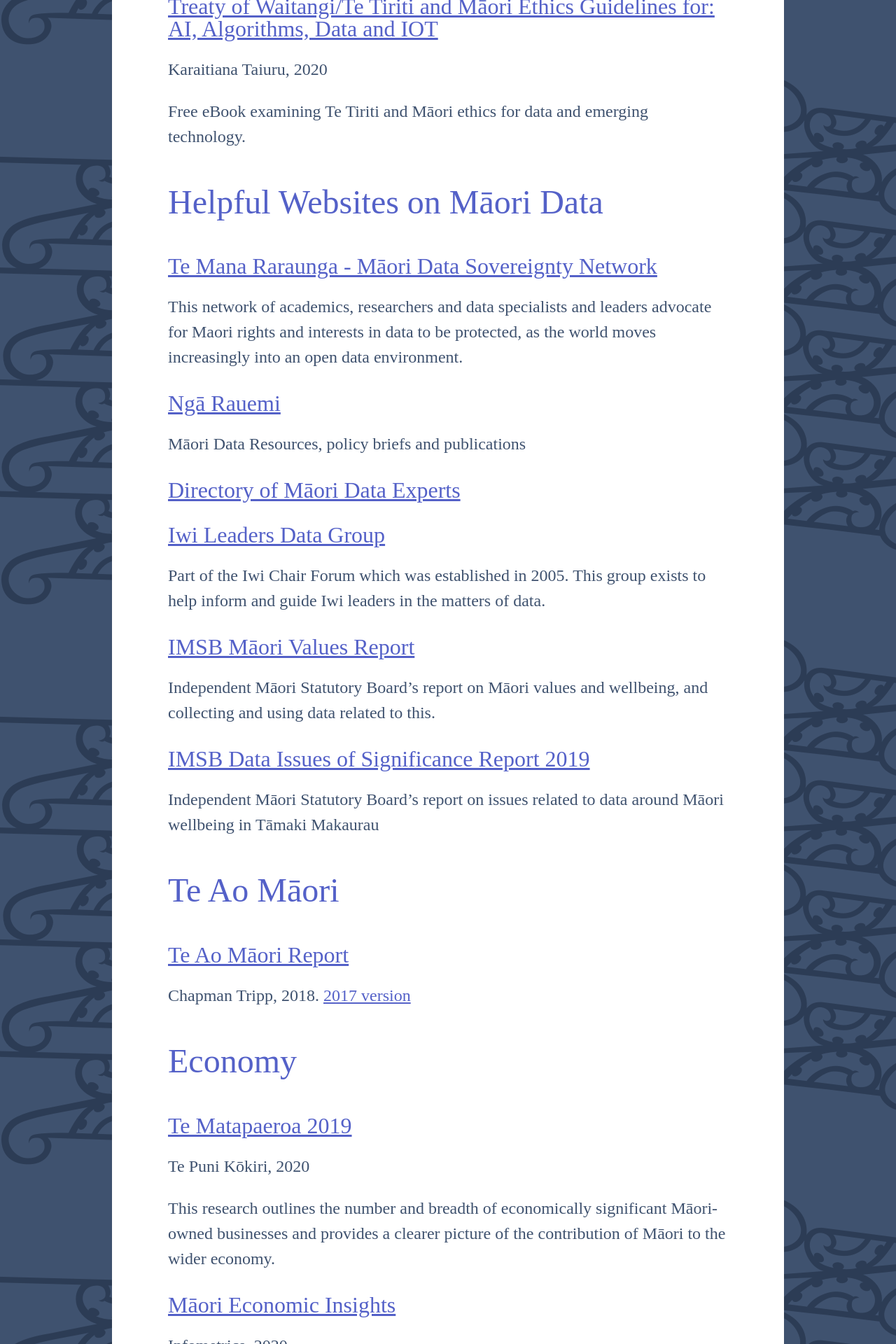
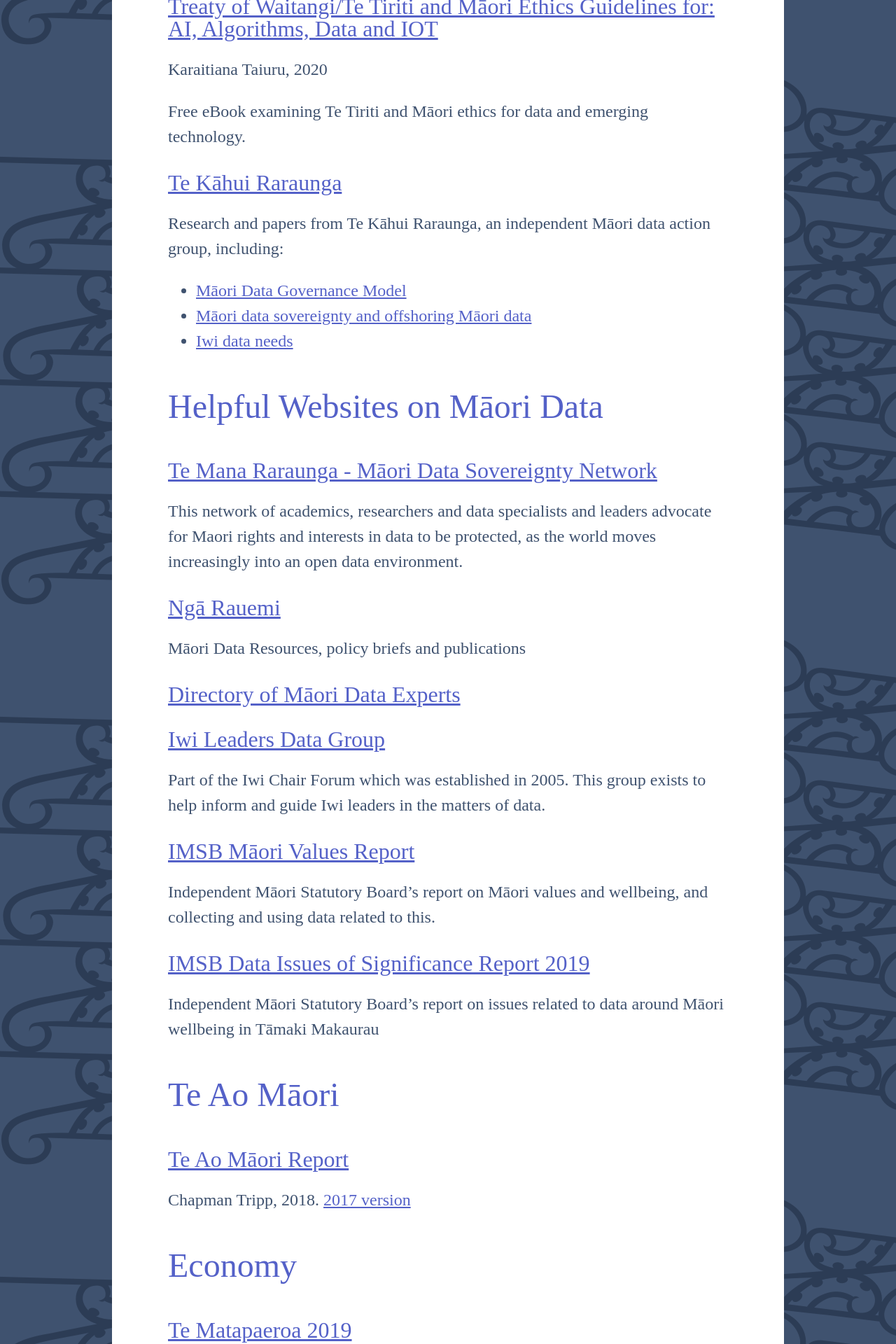
Before and after one commit to figurenz/microsite-maori, a Jekyll site: the page built from reports.md, in a window 1280 px wide. Shown: the part 1589-3509 px from the top of the page at 70% size. Built offline with Jekyll 4.4.1, drawn with Linux system fonts in a browser that asks for light colours; some web fonts are replaced.

Commit message:
adding te kāhui raraunga
adding reports from te kāhui raraunga

also corrects some formatting issues

```diff
--- a/reports.md
+++ b/reports.md
@@ -32,6 +32,14 @@ Free eBook looking at how the data rights and interests of indigenous peoples be
 Karaitiana Taiuru, 2020
 
 Free eBook examining Te Tiriti and Māori ethics for data and emerging technology.
+
+### [Te Kāhui Raraunga](https://www.kahuiraraunga.io/ngā-hua-i-resources)
+
+Research and papers from Te Kāhui Raraunga, an independent Māori data action group, including:
+
+- [Māori Data Governance Model](https://www.kahuiraraunga.io/_files/ugd/b8e45c_a5b7af8b688c4cd9b7583775c27da52e.pdf)
+- [Māori data sovereignty and offshoring Māori data](https://www.kahuiraraunga.io/_files/ugd/b8e45c_c035c550c8244c70a1025cd90a97298e.pdf)
+- [Iwi data needs](https://www.kahuiraraunga.io/_files/ugd/b8e45c_4ecefb8047ab4162a3ff07468af5a27d.pdf)
 
 ## Helpful Websites on Māori Data
 
@@ -80,17 +88,14 @@ MBIE, 2019
 Berl, 2019
 
 A collection of reports and research from BERL on Te Ōhanga Māori. This includes:
+
 - [2018 Te Ōhanga Māori Report](https://berl.co.nz/sites/default/files/2021-01/Te%20Ōhanga%20Māori%202018.pdf)
-
 - [Māori Business Report](https://www.bdo.nz/en-nz/insights/maori-business/bdo%E2%80%99s-2019-maori-business-report-the-key-takeaways)
 BDO, 2019
-
 - [Māori in Business](https://www.mbie.govt.nz/assets/749791de0d/dec-2014-maori-in-business.pdf)
 MBIE, 2014
-
 - [Māori Business Report](https://home.kpmg/nz/en/home/insights/2017/06/maui-rau-from-signal-to-action.html)
 KPMG, 2017
-
 - [Māori Economy Investor Guide](https://www.nzte.govt.nz/about/news/news-and-features/maori-economy-investment-guide)
 NZTE, 2017
 
```
Also changed, not shown: 1 other file.
